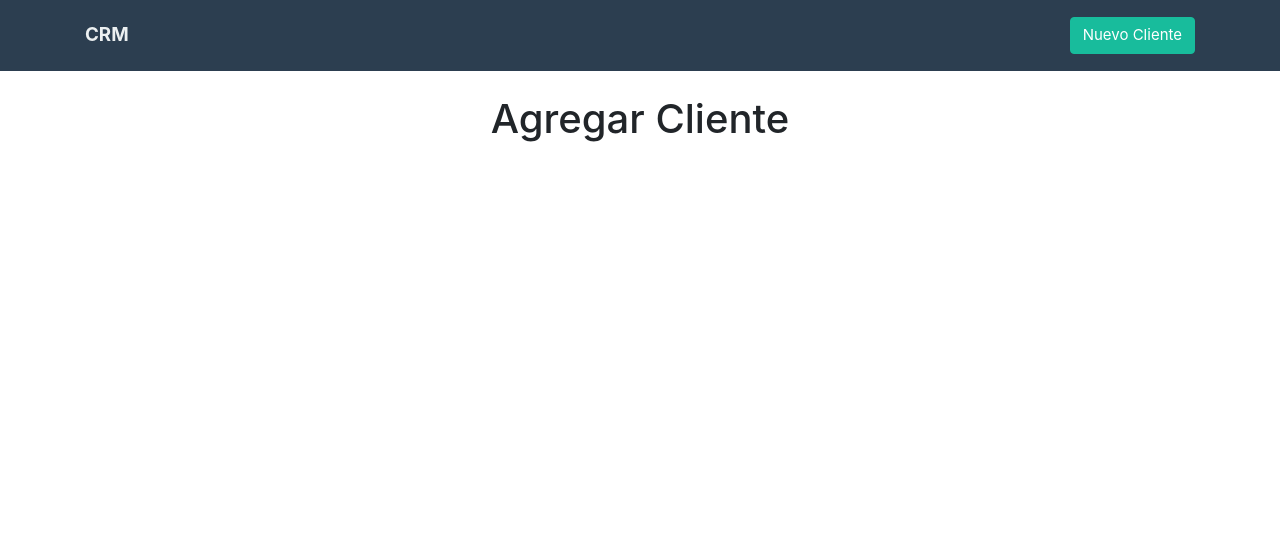
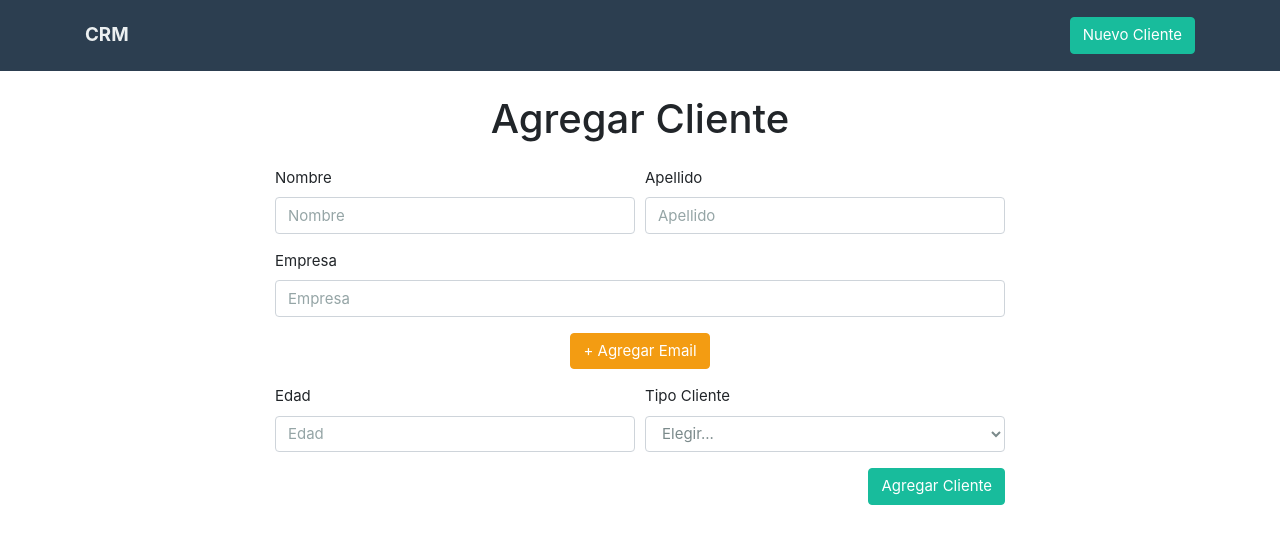
Before and after one commit to GeorgeSteel/ProClient, a React (Create React App) app in the folder client/: page /cliente/nuevo in a window 1280 px wide. Shown: the top 544 px of the page. Built offline with nearby package versions, Linux system fonts and the light colour scheme.

Commit message:
Add clients with React and GraphQL completed

```diff
--- a/client/src/components/Clients.jsx
+++ b/client/src/components/Clients.jsx
@@ -4,8 +4,8 @@ import { CLIENTS_QUERY } from '../queries/Clients';
 import { Link } from 'react-router-dom';
 
 const Clients = () => (
-    <Query query={ CLIENTS_QUERY }>
-        {({ loading, error, data }) => {
+    <Query query={ CLIENTS_QUERY } pollInterval={1000}>
+        {({ loading, error, data, startPolling, stopPolling }) => {
             if(loading) return 'Loading...';
             if(error) return `Error ${error.message}`;
 
--- a/client/src/components/NewClient.jsx
+++ b/client/src/components/NewClient.jsx
@@ -1,11 +1,195 @@
-import React, { Component } from 'react'
+import React, { Component, Fragment } from 'react';
+
+import { NEW_CLIENT_MUTATION } from '../queries/Clients';
+import { Mutation } from 'react-apollo';
 
 export default class NewClient extends Component {
-  render() {
-    return (
-        <h2 className="text-center">
-            Agregar Cliente
-        </h2>
-    );
-  }
+    state = {
+        client: {
+            name: '',
+            lastname: '',
+            company: '',
+            age: '',
+            emails: [],
+            type: ''
+        },
+        error: false
+    };
+
+    handleChange = e => {
+        this.setState({
+            client: {
+                ...this.state.client,
+                [e.target.name]: e.target.value
+            }
+        });
+    }
+
+    newEmail = () => {
+        this.setState({
+            client:{
+                ...this.state.client,
+                emails: this.state.client.emails.concat([{ email: '' }])
+            }
+        });
+    }
+
+    readEmail = i => e => {
+        const newEmail = this.state.client.emails.map((email, index) => {
+            if (i !== index) return email;
+            return {
+                ...email,
+                email: e.target.value
+            }
+        });
+        this.setState({
+            client: {
+                ...this.state.client,
+                emails: newEmail
+            }
+        });
+    }
+
+    deleteEmail = i => () => {
+        this.setState({
+            client:{
+                emails: this.state.client.emails.filter((email, index) => i !== index)
+            }
+        })
+    }
+
+    render() {
+        const { error } = this.state;
+        let res = (error) ? <p className="alert alert-danger p-3 text-center">Todos los campos son requeridos</p> : null;
+        return (
+            <Fragment>
+                <h2 className="text-center">Agregar Cliente</h2>
+                { res }
+                <div className="row justify-content-center">
+                    <Mutation
+                        mutation={ NEW_CLIENT_MUTATION }
+                        onCompleted={ () => this.props.history.push('/') }
+                        >
+                    { createClient => (
+                        <form className="col-md-8 m-3" onSubmit={ (e) => {
+                            e.preventDefault();
+
+                            const { name, lastname, company, emails, age, type } = this.state.client;
+
+                            if(name === '' || lastname === '' || company === '' || age === '' || type === '') {
+                                this.setState({
+                                    error: true
+                                });
+                                return;
+                            }
+
+                            this.setState({
+                                error: false
+                            });
+
+                            const input = {
+                                name,
+                                lastname,
+                                company,
+                                emails,
+                                age: Number(age),
+                                type
+                            };
+
+                            createClient({
+                                variables: { input }
+                            });
+                        }}>
+                            <div className="form-row">
+                                <div className="form-group col-md-6">
+                                    <label>Nombre</label>
+                                    <input
+                                        type="text"
+                                        name="name"
+                                        className="form-control"
+                                        placeholder="Nombre"
+                                        onChange={ this.handleChange }
+                                    />
+                                </div>
+                                <div className="form-group col-md-6">
+                                    <label>Apellido</label>
+                                    <input
+                                        type="text"
+                                        name="lastname"
+                                        className="form-control"
+                                        placeholder="Apellido"
+                                        onChange={ this.handleChange }
+                                    />
+                                </div>
+                            </div>
+                            <div className="form-row">
+                                <div className="form-group col-md-12">
+                                    <label>Empresa</label>
+                                    <input
+                                        type="text"
+                                        name="company"
+                                        className="form-control"
+                                        placeholder="Empresa"
+                                        onChange={ this.handleChange }
+                                    />
+                                </div>
+                                { this.state.client.emails.map((input, idx) => (
+                                    <div key={ idx } className="form-group col-md-12">
+                                        <label>Email: { idx + 1 }:</label>
+                                        <div className="input-group">
+                                            <input
+                                                type="email"
+                                                placeholder="Email"
+                                                className="form-control"
+                                                onChange={ this.readEmail(idx) }
+                                            />
+                                            <div className="input-group-append">
+                                                <button
+                                                    type="button"
+                                                    className="btn btn-danger"
+                                                    onClick={ this.deleteEmail(idx) }
+                                                > &times; Eliminar
+                                                </button>
+                                            </div>
+                                        </div>
+
+                                    </div>
+                                ))}
+                                <div className="form-group d-flex justify-content-center col-md-12">
+                                    <button
+                                        type="button"
+                                        className="btn btn-warning"
+                                        onClick={ this.newEmail }
+                                    > + Agregar Email
+                                    </button>
+                                </div>
+                            </div>
+                            <div className="form-row">
+                                <div className="form-group col-md-6">
+                                    <label>Edad</label>
+                                    <input
+                                        type="text"
+                                        name="age"
+                                        className="form-control"
+                                        placeholder="Edad"
+                                        onChange={ this.handleChange }
+                                    />
+                                </div>
+                                <div className="form-group col-md-6">
+                                    <label>Tipo Cliente</label>
+                                    <select className="form-control" name="type" onChange={ this.handleChange }>
+                                        <option value="">Elegir...</option>
+                                        <option value="PREMIUM">PREMIUM</option>
+                                        <option value="BASICO">BASICO</option>
+                                    </select>
+                                </div>
+                            </div>
+                            <button type="submit" className="btn btn-success float-right">Agregar Cliente</button>
+                        </form>
+                    ) }
+                    </Mutation>
+                </div>
+            </Fragment>
+        );
+    }
 }
--- a/client/src/queries/Clients.js
+++ b/client/src/queries/Clients.js
@@ -10,3 +10,14 @@ export const CLIENTS_QUERY = gql`{
   }
 
 }`;
+
+export const NEW_CLIENT_MUTATION = gql`
+  mutation createClient($input: ClientInput) {
+    createClient(input: $input) {
+      id
+      name
+      lastname
+      age
+    }
+  }
+`;
```
Also changed, not shown: 1 other file (tests, documents, lock files or other folders).
